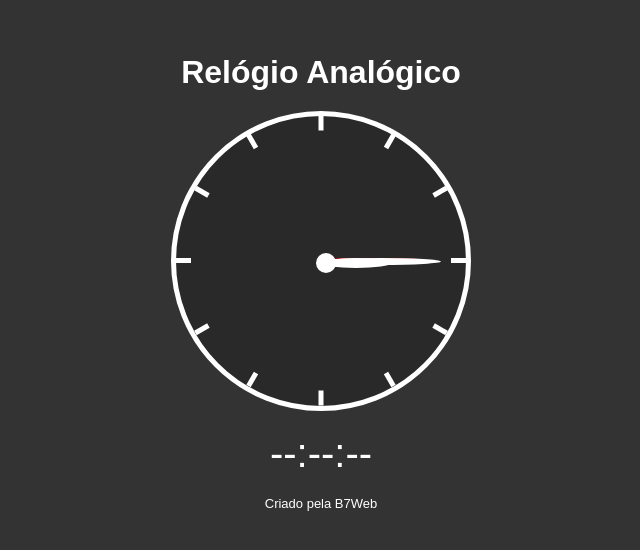
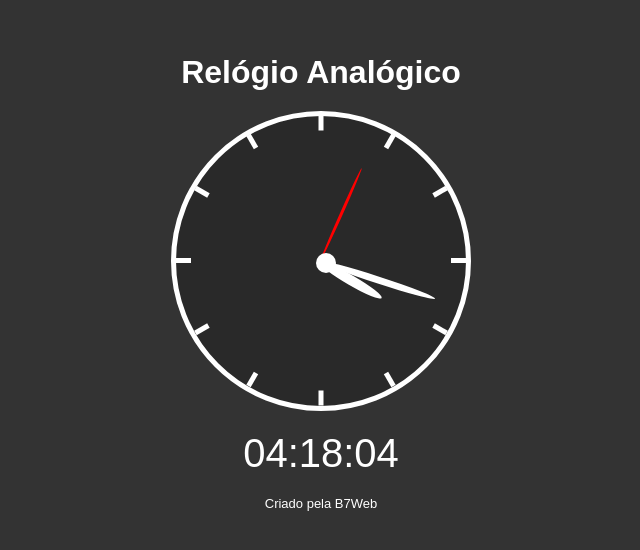
Before and after one commit to betoside/b7-review-js, a plain HTML site: page mod13-Projeto02-relogio/relogio/index.html in a window 1280 px wide. Shown: the part 118-668 px from the top of the page, without its empty margins (319-959 px from the left). Drawn offline with Linux system fonts and the light colour scheme.

Commit message:
Desafio 7 proj em 7 dias: 02 relogio. Finalizado. pegamos o date atual, calculo de hora, minuto, segundo, uma função para rodar a cada segundo, pah

```diff
--- a/mod13-Projeto02-relogio/relogio/script.js
+++ b/mod13-Projeto02-relogio/relogio/script.js
@@ -0,0 +1,30 @@
+seletor = (e)=>document.querySelector(e);
+
+let digitalElement = seletor('.digital');
+let sElement = seletor('.p_s');
+let mElement = seletor('.p_m');
+let hElement = seletor('.p_h');
+
+function updateClock(){
+    let now = new Date();
+    let hour = now.getHours();
+    let minute = now.getMinutes();
+    let second = now.getSeconds();
+
+    digitalElement.innerHTML = `${fixZero(hour)}:${fixZero(minute)}:${fixZero(second)}`;
+
+    let sDeg = ((360/60) * second) - 90;
+    let mDeg = ((360/60) * minute) - 90;
+    let hDeg = ((360/12) * hour) - 90;
+
+    sElement.style.transform = `rotate(${sDeg}deg)`;
+    mElement.style.transform = `rotate(${mDeg}deg)`;
+    hElement.style.transform = `rotate(${hDeg}deg)`;
+}
+
+function fixZero(time){
+    return time<10 ? '0'+time : time;
+}
+
+setInterval(updateClock, 1000);
+updateClock();
```
Also changed, not shown: mod13-Projeto02-relogio/instrucoes-13-2-relogio.html (+3 -1 lines).
